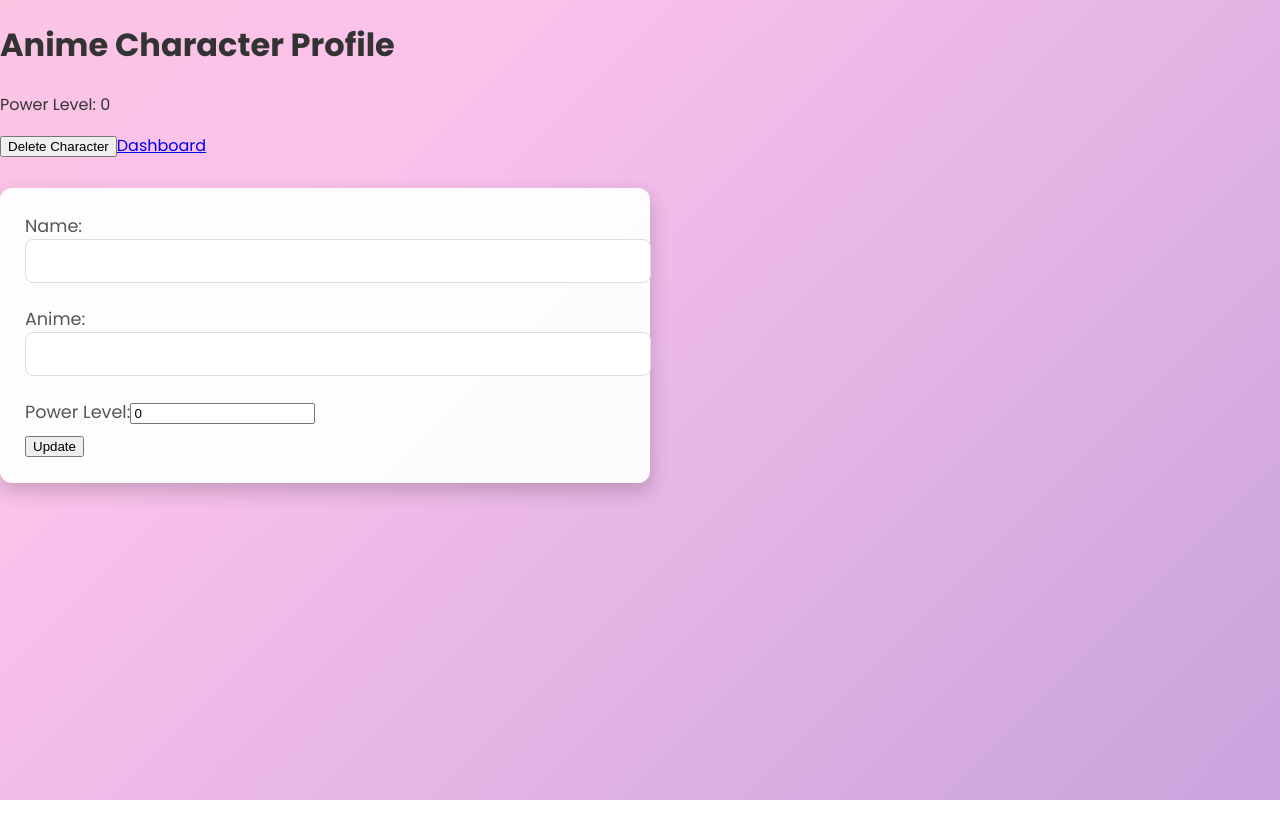
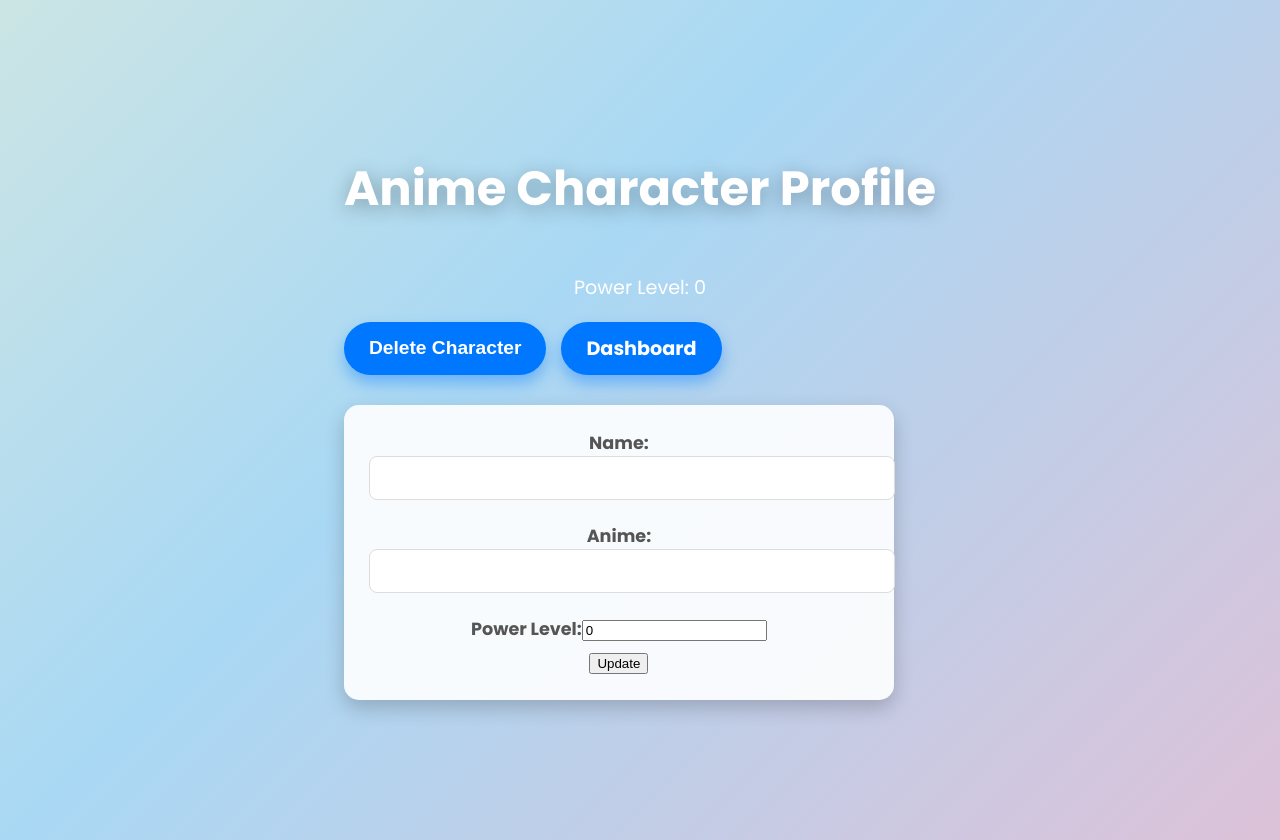
Before and after one commit to BradleyMatera/bradleycruddemo, a React (Create React App) app in the folder reactjs/: page /animeCharacters/1 in a window 1280 px wide. Before the commit the page ends 800 px from the top, so only its background shows below. Built offline with nearby package versions, Linux system fonts and the light colour scheme; no server answers.

Commit message:
Refactor styles for Anime Character page; update class names, enhance button colors, and improve background gradients

```diff
--- a/reactjs/src/styles/AnimeCharacter.css
+++ b/reactjs/src/styles/AnimeCharacter.css
@@ -1,11 +1,11 @@
-/* Student Page Container */
-.student-container {
+/* Anime Character Page Container */
+.anime-character-container {
     display: flex;
     flex-direction: column;
     align-items: center;
     justify-content: center;
     padding: 20px;
-    background: linear-gradient(-45deg, #fbc2eb, #a6c1ee, #d4fc79, #96e6a1);
+    background: linear-gradient(-45deg, #ffb3c6, #a9d8f4, #fff8cd, #e6a9ec);
     background-size: 300% 300%;
     animation: gradient-flow 12s ease infinite;
     min-height: 100vh;
@@ -29,43 +29,43 @@
 }
 
 /* Header Section */
-.student-header {
+.anime-character-header {
     text-align: center;
     margin-bottom: 20px;
     animation: fade-in 1.5s ease-out;
 }
 
-.student-header h1 {
+.anime-character-header h1 {
     font-size: 3rem;
     font-weight: bold;
-    color: white;
+    color: #ffffff;
     text-shadow: 0px 4px 20px rgba(0, 0, 0, 0.3);
 }
 
-.student-header h5 {
+.anime-character-header h5 {
     font-size: 1.8rem;
     font-weight: 500;
-    color: white;
+    color: #ffffff;
     text-shadow: 0px 2px 10px rgba(0, 0, 0, 0.2);
 }
 
-.student-header p {
+.anime-character-header p {
     font-size: 1.2rem;
-    color: white;
+    color: #ffffff;
     margin: 10px 0;
 }
 
 /* Buttons Section */
-.student-buttons {
+.anime-character-buttons {
     display: flex;
     gap: 15px;
     margin: 20px 0;
     animation: slide-up 1.5s ease-out;
 }
 
-.student-buttons button,
-.student-buttons a {
-    background-color: #ff385c;
+.anime-character-buttons button,
+.anime-character-buttons a {
+    background-color: #0077ff;
     color: white;
     font-size: 1.2rem;
     font-weight: bold;
@@ -75,22 +75,22 @@
     text-decoration: none;
     cursor: pointer;
     transition: transform 0.3s ease, box-shadow 0.3s ease;
-    box-shadow: 0px 8px 15px rgba(255, 56, 92, 0.4);
+    box-shadow: 0px 8px 15px rgba(0, 119, 255, 0.4);
 }
 
-.student-buttons button:hover,
-.student-buttons a:hover {
+.anime-character-buttons button:hover,
+.anime-character-buttons a:hover {
     transform: scale(1.1);
-    box-shadow: 0px 10px 25px rgba(255, 56, 92, 0.6);
+    box-shadow: 0px 10px 25px rgba(0, 119, 255, 0.6);
 }
 
-.student-buttons button:active {
+.anime-character-buttons button:active {
     transform: scale(0.95);
-    box-shadow: 0px 4px 10px rgba(255, 56, 92, 0.2);
+    box-shadow: 0px 4px 10px rgba(0, 119, 255, 0.2);
 }
 
 /* Form Section */
-.student-form {
+.anime-character-form {
     background: rgba(255, 255, 255, 0.9);
     border-radius: 15px;
     box-shadow: 0px 8px 20px rgba(0, 0, 0, 0.2);
@@ -100,7 +100,7 @@
     animation: fade-in 1.5s ease-out;
 }
 
-.student-form label {
+.anime-character-form label {
     display: block;
     font-size: 1.1rem;
     font-weight: bold;
@@ -108,7 +108,7 @@
     margin-bottom: 8px;
 }
 
-.student-form input[type="text"] {
+.anime-character-form input[type="text"] {
     width: 100%;
     padding: 12px;
     font-size: 1rem;
@@ -118,13 +118,13 @@
     transition: border-color 0.3s ease;
 }
 
-.student-form input[type="text"]:focus {
+.anime-character-form input[type="text"]:focus {
     outline: none;
-    border-color: #0073e6;
+    border-color: #ff385c;
 }
 
-.student-form input[type="submit"] {
-    background-color: #0073e6;
+.anime-character-form input[type="submit"] {
+    background-color: #ff385c;
     color: white;
     font-size: 1rem;
     font-weight: bold;
@@ -135,8 +135,8 @@
     transition: background-color 0.3s ease, transform 0.3s ease;
 }
 
-.student-form input[type="submit"]:hover {
-    background-color: #005bb5;
+.anime-character-form input[type="submit"]:hover {
+    background-color: #d32f2f;
     transform: scale(1.05);
 }
 
--- a/reactjs/src/styles/App.css
+++ b/reactjs/src/styles/App.css
@@ -64,7 +64,7 @@ html {
 
 /* Button Styling */
 .dashboard-button {
-  background-color: #ff385c;
+  background-color: #0077ff;
   color: white;
   font-size: 1.2rem;
   font-weight: bold;
@@ -74,18 +74,18 @@ html {
   text-decoration: none;
   cursor: pointer;
   transition: transform 0.3s ease, box-shadow 0.3s ease;
-  box-shadow: 0px 6px 15px rgba(255, 56, 92, 0.4);
+  box-shadow: 0px 6px 15px rgba(0, 119, 255, 0.4);
   margin-top: 20px;
 }
 
 .dashboard-button:hover {
   transform: scale(1.1);
-  box-shadow: 0px 10px 25px rgba(255, 56, 92, 0.6);
+  box-shadow: 0px 10px 25px rgba(0, 119, 255, 0.6);
 }
 
 .dashboard-button:active {
   transform: scale(0.95);
-  box-shadow: 0px 4px 10px rgba(255, 56, 92, 0.2);
+  box-shadow: 0px 4px 10px rgba(0, 119, 255, 0.2);
 }
 
 /* Fade-in Animation for Title */
--- a/reactjs/src/styles/dashboard.css
+++ b/reactjs/src/styles/dashboard.css
@@ -5,27 +5,12 @@
     align-items: center;
     justify-content: center;
     padding: 20px;
-    background: linear-gradient(135deg, #ff9a9e, #fad0c4, #fbc2eb, #a18cd1);
+    background: linear-gradient(135deg, #ffb3c6, #a9d8f4, #fff8cd, #e6a9ec);
     background-size: 300% 300%;
     animation: gradient-shift 12s ease infinite;
     min-height: 100vh;
     font-family: 'Poppins', sans-serif;
     color: #333;
-}
-
-/* Background Animation */
-@keyframes gradient-shift {
-    0% {
-        background-position: 0% 50%;
-    }
-
-    50% {
-        background-position: 100% 50%;
-    }
-
-    100% {
-        background-position: 0% 50%;
-    }
 }
 
 /* Dashboard Header */
@@ -42,8 +27,9 @@
     text-shadow: 0px 4px 20px rgba(0, 0, 0, 0.3);
 }
 
+/* Dashboard Link */
 .dashboard-link {
-    background: #ff385c;
+    background: #0077ff;
     color: white;
     padding: 12px 25px;
     border-radius: 30px;
@@ -51,16 +37,16 @@
     font-weight: bold;
     font-size: 1.1rem;
     transition: transform 0.3s ease, box-shadow 0.3s ease;
-    box-shadow: 0px 8px 20px rgba(255, 56, 92, 0.4);
+    box-shadow: 0px 8px 20px rgba(0, 119, 255, 0.4);
 }
 
 .dashboard-link:hover {
     transform: scale(1.1);
-    box-shadow: 0px 10px 25px rgba(255, 56, 92, 0.6);
+    box-shadow: 0px 10px 25px rgba(0, 119, 255, 0.6);
 }
 
-/* Student List */
-.student-list {
+/* Character List */
+.character-list {
     background: rgba(255, 255, 255, 0.95);
     border-radius: 15px;
     padding: 20px;
@@ -70,13 +56,13 @@
     animation: slide-up 1.5s ease-out;
 }
 
-.student-list ul {
+.character-list ul {
     list-style-type: none;
     padding: 0;
     margin: 0;
 }
 
-.student-list li {
+.character-list li {
     font-size: 1.2rem;
     padding: 15px 10px;
     border-bottom: 1px solid rgba(200, 200, 200, 0.5);
@@ -87,24 +73,24 @@
     transition: background-color 0.3s ease, color 0.3s ease;
 }
 
-.student-list li:last-child {
+.character-list li:last-child {
     border-bottom: none;
 }
 
-.student-list li:hover {
+.character-list li:hover {
     background-color: rgba(255, 235, 235, 0.6);
     color: #333;
 }
 
-.student-list li a {
+.character-list li a {
     text-decoration: none;
-    color: #ff385c;
+    color: #0077ff;
     font-weight: bold;
     transition: color 0.3s ease;
 }
 
-.student-list li a:hover {
-    color: #d32f2f;
+.character-list li a:hover {
+    color: #005bb5;
 }
 
 /* Form Section */
@@ -138,11 +124,11 @@ form input[type="text"] {
 
 form input[type="text"]:focus {
     outline: none;
-    border-color: #0073e6;
+    border-color: #0077ff;
 }
 
 form input[type="submit"] {
-    background-color: #0073e6;
+    background-color: #0077ff;
     color: white;
     font-size: 1rem;
     font-weight: bold;
--- a/reactjs/src/styles/index.css
+++ b/reactjs/src/styles/index.css
@@ -2,7 +2,7 @@
 body {
   margin: 0;
   font-family: 'Poppins', sans-serif;
-  background: linear-gradient(135deg, #a6c1ee, #fbc2eb, #fad0c4);
+  background: linear-gradient(135deg, #ffb3c6, #a9d8f4, #fff8cd);
   background-size: 400% 400%;
   animation: gradient-shift 10s ease infinite;
   color: #333;
```
